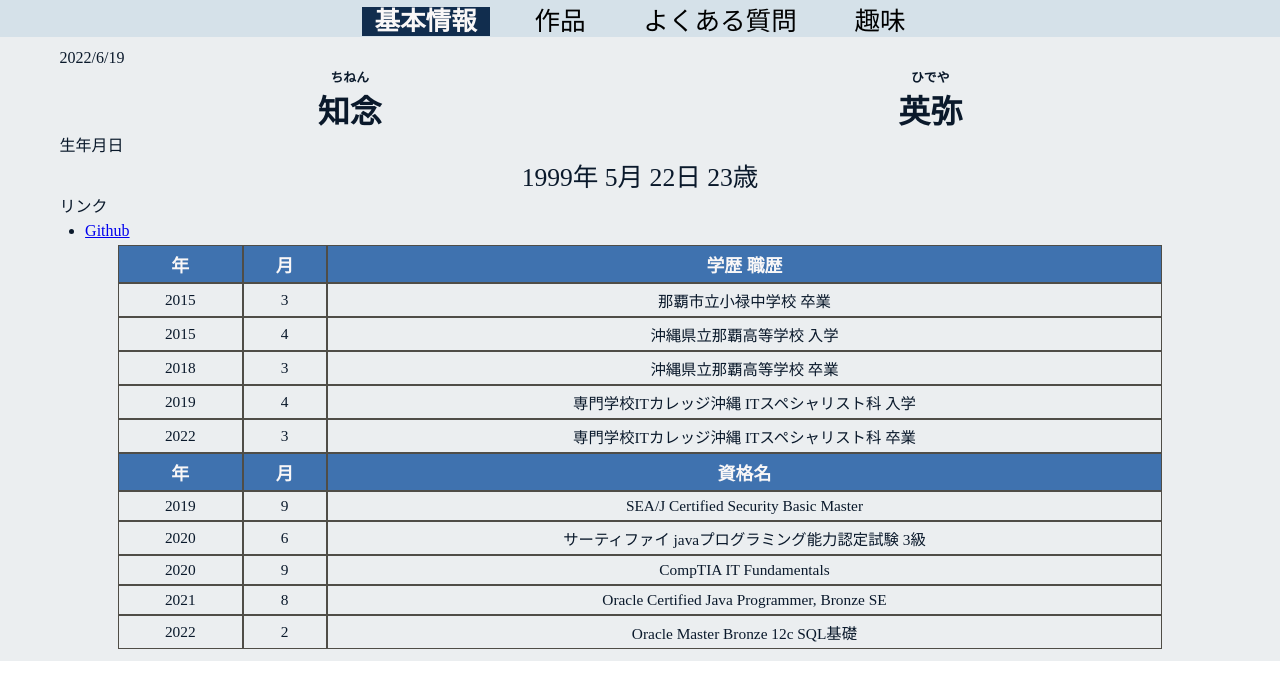
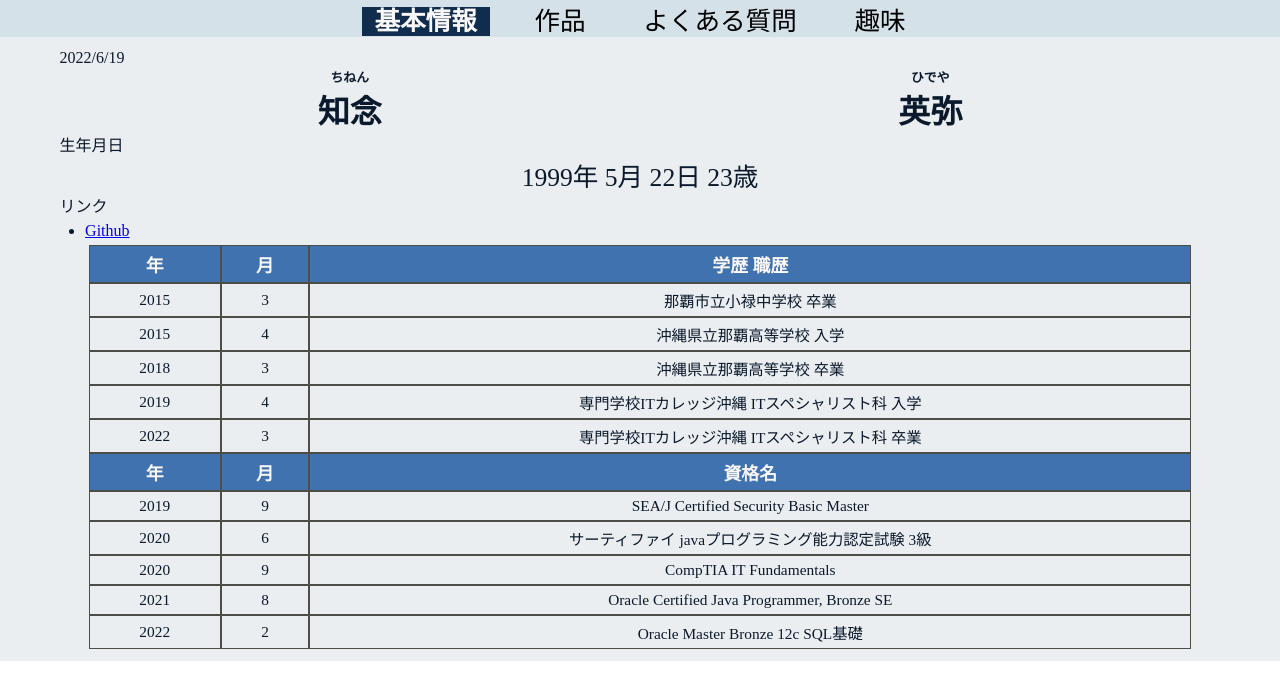
Before and after one commit to s19013/my-profile, a Vue app: page /Home in a window 1280 px wide. Shown: the top 700 px of the page. Built offline with nearby package versions, Linux system fonts and the light colour scheme.

Commit message:
テーブルの大きさを変更

```diff
--- a/src/components/home/HistoryComponent.vue
+++ b/src/components/home/HistoryComponent.vue
@@ -55,7 +55,7 @@ table {
   }
 @media  (min-width :951px) {
   table {
-    width:90%
+    width:95%
   }
 }
 </style>
```
